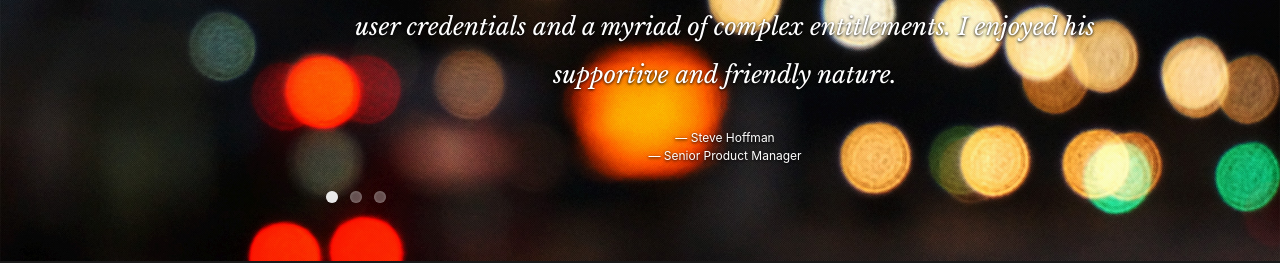
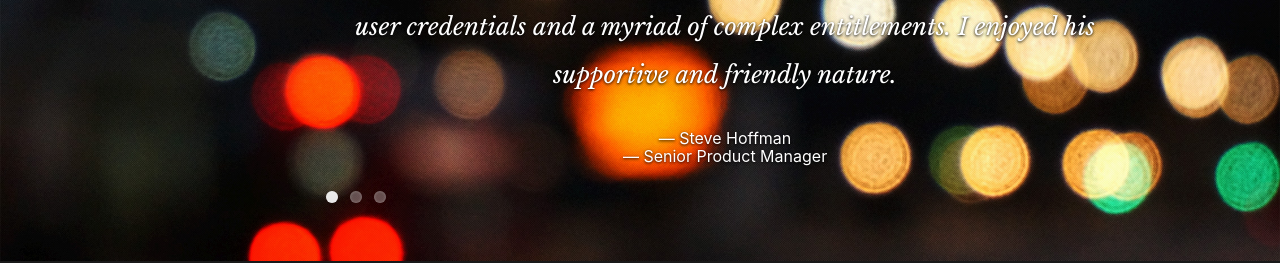
Before and after one commit to manmeet-gill/portfolio, a React (Create React App) app: page / in a window 1280 px wide. Shown: the part 4760-5023 px from the top of the page. Built offline with nearby package versions, Linux system fonts and the light colour scheme.

Commit message:
fixed right padding issues

```diff
--- a/public/css/layout.css
+++ b/public/css/layout.css
@@ -329,7 +329,7 @@ ul#nav li.current a { color: #F06000; }
      width: 90%;
 
 }
-.js {
+.javascript {
   	width: 82%;
 
 }
@@ -632,7 +632,7 @@ call-to-action .button {
 }
 #testimonials blockquote cite {
    display: block;
-   font-size: 12px;
+   font-size: 16px;
    font-style: normal;
    line-height: 18px;
    color: #fff;
```
